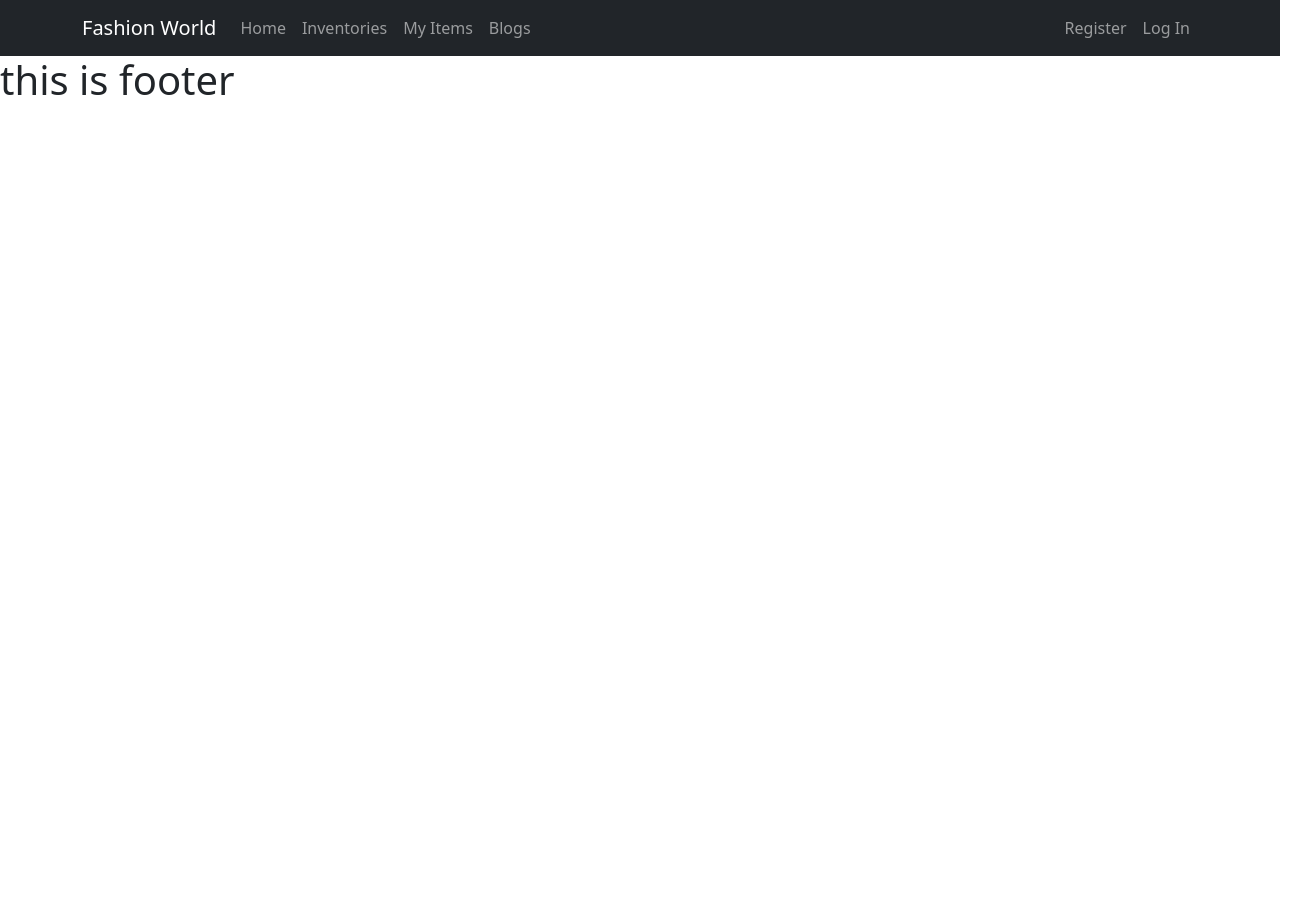
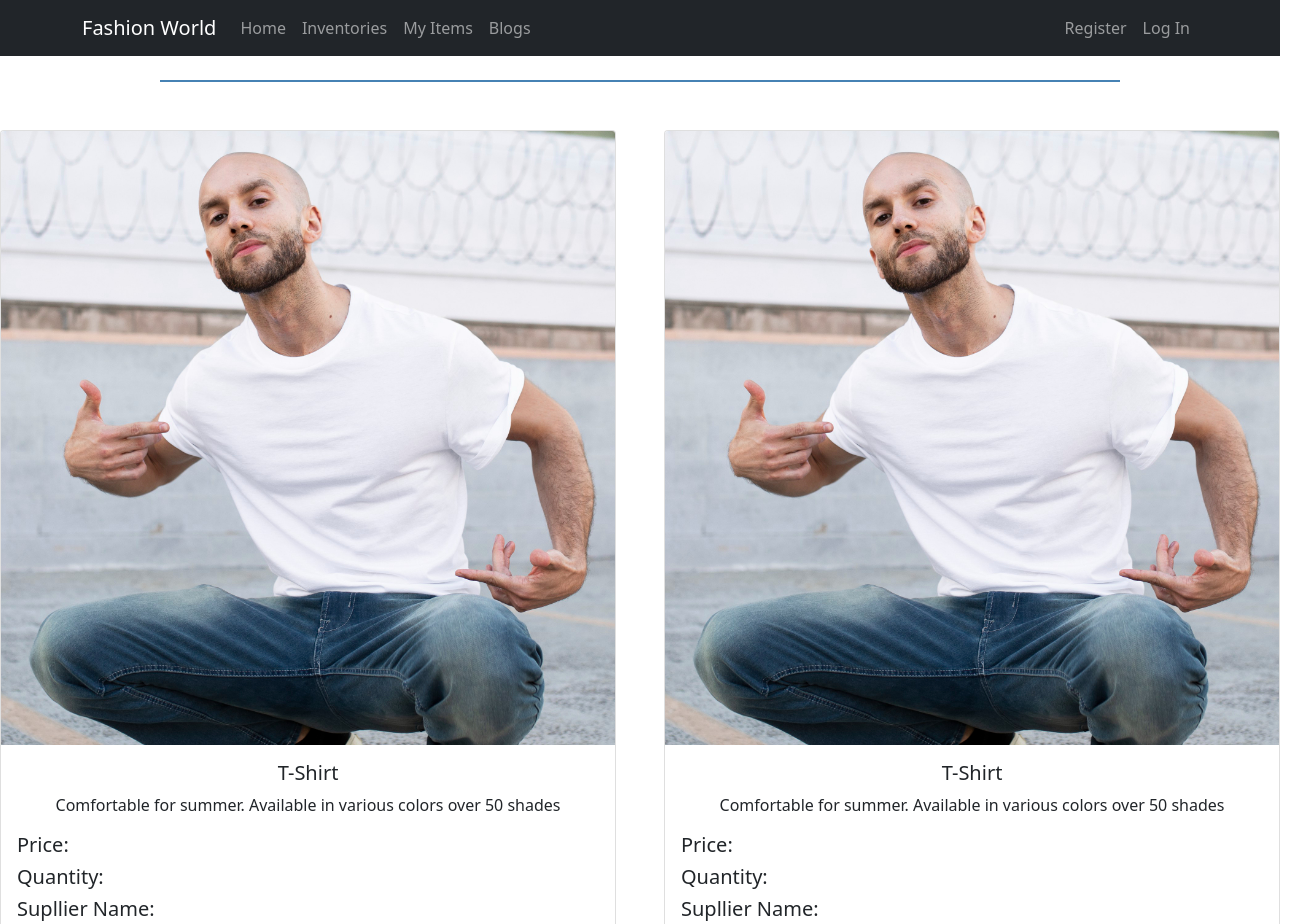
Before and after one commit to nishattasnim08/fashion-world-client-side, a React (Create React App) app: page /inventory in a window 1280 px wide. Shown: the top 924 px of the page, 1304 px wide, since content can reach past the window. Before the commit the page ends 800 px from the top, so only its background shows below. Built offline with nearby package versions, Linux system fonts and the light colour scheme.

Commit message:
inventories added

```diff
--- a/src/App.js
+++ b/src/App.js
@@ -1,16 +1,18 @@
 import { Route, Routes } from 'react-router-dom';
 import './App.css';
 import 'bootstrap/dist/css/bootstrap.min.css';
-import Home from './Pages/Home/Home/Home';
 import Footer from './Shared/Footer/Footer';
 import Header from './Shared/Header/Header';
+import Home from './Pages/Home/Home/Home';
+import Inventories from './Pages/Home/Inventiories/Inventories';
 
 function App() {
   return (
     <div className="">
       <Header/>
       <Routes>
-        <Route path="/" element={<Home />}></Route>
+        <Route path="/" element={<Home/>}></Route>
+        <Route path="/inventory" element={<Inventories/>}></Route>
       </Routes>
       <Footer/>
     </div>
--- a/src/Pages/Home/Home/Home.js
+++ b/src/Pages/Home/Home/Home.js
@@ -3,12 +3,14 @@ import { Carousel } from 'react-bootstrap';
 import cloth1 from '../../../images/banner/cloth1.png'
 import cloth2 from '../../../images/banner/cloth2.png'
 import cloth3 from '../../../images/banner/cloth3.png'
+import Inventories from '../Inventiories/Inventories';
 import './Home.css'
 
 const Home = () => {
     return (
         <div>
-            <div>
+            {/* Banner Part */}
+            <div className='my-5'>
                 <Carousel fade>
                     <Carousel.Item>
                         <img
@@ -39,7 +41,6 @@ const Home = () => {
                             src={cloth3}
                             alt="Third slide"
                         />
-
                         <Carousel.Caption>
                             <h1>Fashion World</h1>
                             <p>Stores all kind of fashion wear for both men and women</p>
@@ -47,8 +48,9 @@ const Home = () => {
                     </Carousel.Item>
                 </Carousel>
             </div>
+            {/* Inventories Part */}
             <div className='container'>
-
+                <Inventories/>
             </div>
         </div>
     );
--- a/src/Pages/Home/Inventiories/Inventories.css
+++ b/src/Pages/Home/Inventiories/Inventories.css
@@ -0,0 +1,5 @@
+.devide{
+    width: 75%;
+    margin: 0 auto;
+    border: 1px solid steelblue;
+}
--- a/src/Pages/Home/Inventiories/Inventories.js
+++ b/src/Pages/Home/Inventiories/Inventories.js
@@ -1,10 +1,36 @@
 import React from 'react';
+import { Card, Col, Row } from 'react-bootstrap';
+import item1 from '../../../images/items/item1.jpg'
 import './Inventories.css'
 
 const Inventories = () => {
     return (
         <div>
-
+            <div>
+                <h1 className='text-center my-3'>Inventories</h1>
+            </div>
+            <div className='devide'></div>
+            <div className='my-5 items'>
+                <Row xs={1} md={2} className="g-5">
+                    {Array.from({ length: 6 }).map((_, idx) => (
+                        <Col>
+                            <Card>
+                                <Card.Img variant="top" src={item1} />
+                                <Card.Body className='text-center'>
+                                    <Card.Title className=' text-center'>T-Shirt</Card.Title>
+                                    <Card.Text>
+                                        <p className=' text-center'>Comfortable for summer. Available in various colors over 50 shades</p>
+                                        <h5 className='text-start'>Price:</h5>
+                                        <h5 className='text-start'>Quantity:</h5>
+                                        <h5 className='text-start'>Supllier Name:</h5>
+                                    </Card.Text>
+                                    <button className='btn btn-dark'>Update Item</button>
+                                </Card.Body>
+                            </Card>
+                        </Col>
+                    ))}
+                </Row>
+            </div>
         </div>
     );
 };
--- a/src/Shared/Header/Header.js
+++ b/src/Shared/Header/Header.js
@@ -5,7 +5,7 @@ import './Header.css'
 const Header = () => {
     return (
         <div>
-            <Navbar collapseOnSelect expand="lg" bg="dark" variant="dark" sticky="top">
+            <Navbar collapseOnSelect expand="lg" bg="dark" variant="dark" fixed="top">
                 <Container>
                     <Navbar.Brand href="/">Fashion World</Navbar.Brand>
                     <Navbar.Toggle aria-controls="responsive-navbar-nav" />
```
Also changed, not shown: src/images/items/item1.jpg (added).
